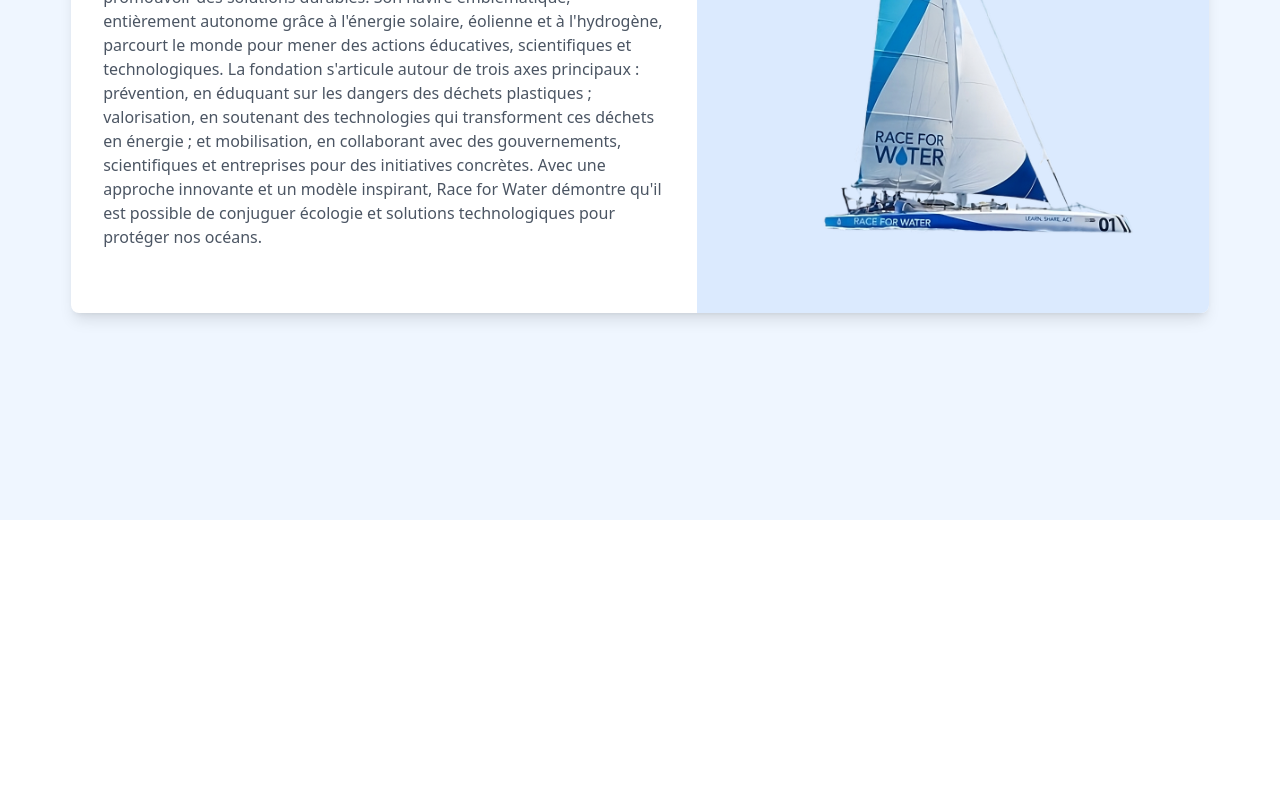
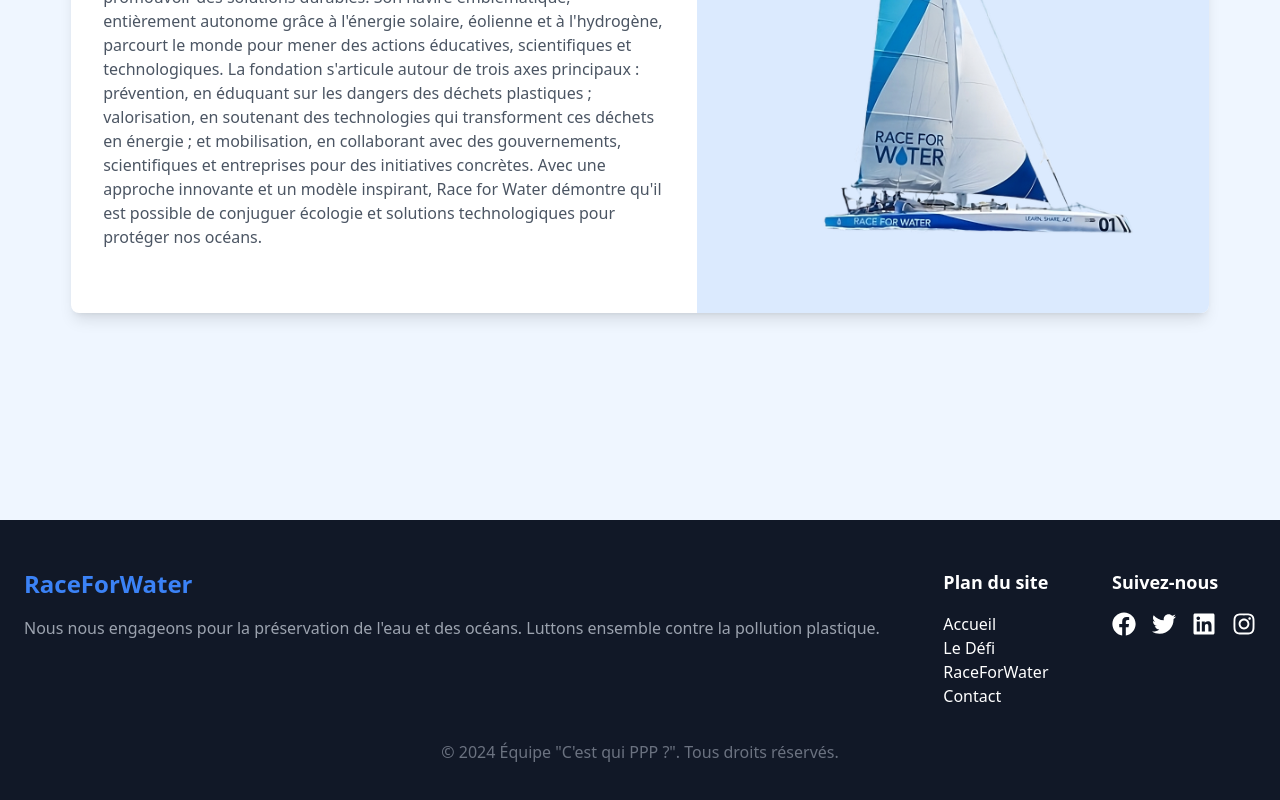
Before and after one commit to MyttocS82/NuitInfo_24-25, a React (Create React App) app in the folder defi-principal/: page / in a window 1280 px wide. Shown: the part 340-1140 px from the top of the page. Before the commit the page ends 860 px from the top, so only its background shows below. Built offline with nearby package versions, Linux system fonts and the light colour scheme.

Commit message:
Commit add footer & rework main body

```diff
--- a/defi-principal/package.json
+++ b/defi-principal/package.json
@@ -8,6 +8,7 @@
     "@testing-library/user-event": "^13.5.0",
     "react": "^18.3.1",
     "react-dom": "^18.3.1",
+    "react-icons": "^5.4.0",
     "react-scripts": "5.0.1",
     "web-vitals": "^2.1.4"
   },
--- a/defi-principal/src/App.js
+++ b/defi-principal/src/App.js
@@ -1,7 +1,8 @@
 import React, {useEffect} from "react";
 import Header from "./web-pages/Header"; // Import du Header
 import HeroSection from "./web-pages/HeroSection"; // Import du HeroSection
-import "./output.css"; // Fichier CSS de Tailwind
+import "./output.css";
+import Footer from "./web-pages/Footer"; // Fichier CSS de Tailwind
 
 function App() {
     useEffect(() => {
@@ -14,6 +15,9 @@
 
             {/* Section principale */}
             <HeroSection />
+
+            {/* Footer */}
+            <Footer />
         </div>
     );
 }
--- /dev/null
+++ b/defi-principal/src/web-pages/Footer.js
@@ -0,0 +1,57 @@
+import React from "react";
+import { FaFacebook, FaTwitter, FaLinkedin, FaInstagram } from "react-icons/fa"; // Icônes sociales
+
+function Footer() {
+    return (
+        <footer className="bg-gray-900 text-white py-12">
+            <div className="max-w-7xl mx-auto px-6">
+                {/* Section des liens */}
+                <div className="flex flex-col md:flex-row justify-between mb-8">
+                    <div>
+                        <h3 className="text-2xl font-bold text-blue-500 mb-4">RaceForWater</h3>
+                        <p className="text-gray-400">
+                            Nous nous engageons pour la préservation de l'eau et des océans. Luttons ensemble contre la pollution plastique.
+                        </p>
+                    </div>
+
+                    {/* Liens de navigation */}
+                    <div>
+                        <h4 className="text-lg font-semibold mb-4">Plan du site</h4>
+                        <ul>
+                            <li><a href="#" className="hover:text-blue-400">Accueil</a></li>
+                            <li><a href="#defi" className="hover:text-blue-400">Le Défi</a></li>
+                            <li><a href="#race" className="hover:text-blue-400">RaceForWater</a></li>
+                            <li><a href="#contact" className="hover:text-blue-400">Contact</a></li>
+                        </ul>
+                    </div>
+
+                    {/* Réseaux sociaux */}
+                    <div>
+                        <h4 className="text-lg font-semibold mb-4">Suivez-nous</h4>
+                        <div className="flex space-x-4">
+                            <a href="https://facebook.com" className="hover:text-blue-600">
+                                <FaFacebook size={24} />
+                            </a>
+                            <a href="https://twitter.com" className="hover:text-blue-400">
+                                <FaTwitter size={24} />
+                            </a>
+                            <a href="https://linkedin.com" className="hover:text-blue-500">
+                                <FaLinkedin size={24} />
+                            </a>
+                            <a href="https://instagram.com" className="hover:text-pink-600">
+                                <FaInstagram size={24} />
+                            </a>
+                        </div>
+                    </div>
+                </div>
+
+                {/* Section de copyright */}
+                <div className="text-center text-gray-500">
+                    <p>&copy; {new Date().getFullYear()} Équipe "C'est qui PPP ?". Tous droits réservés.</p>
+                </div>
+            </div>
+        </footer>
+    );
+}
+
+export default Footer;
```
Also changed, not shown: 1 other file (tests, documents, lock files or other folders).
